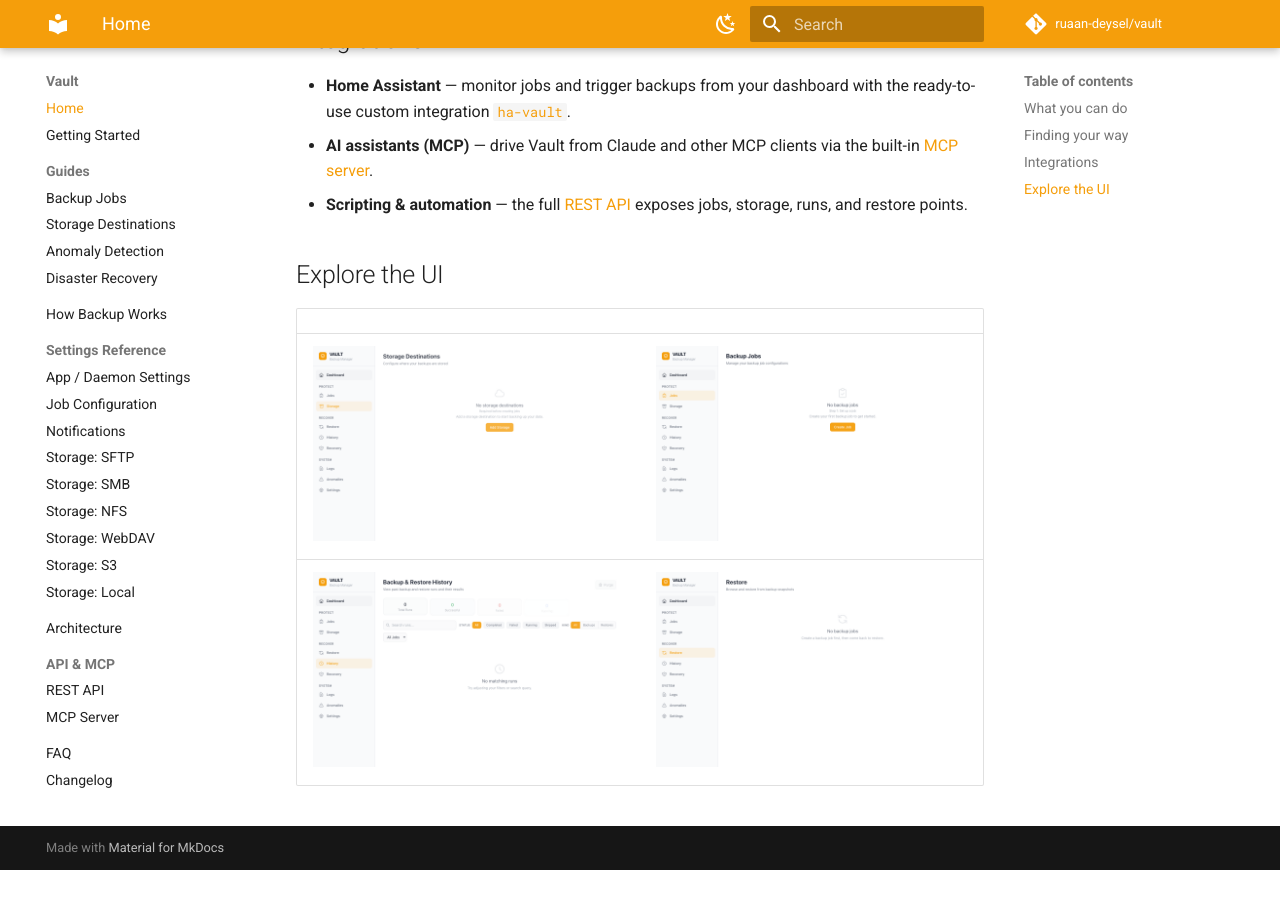
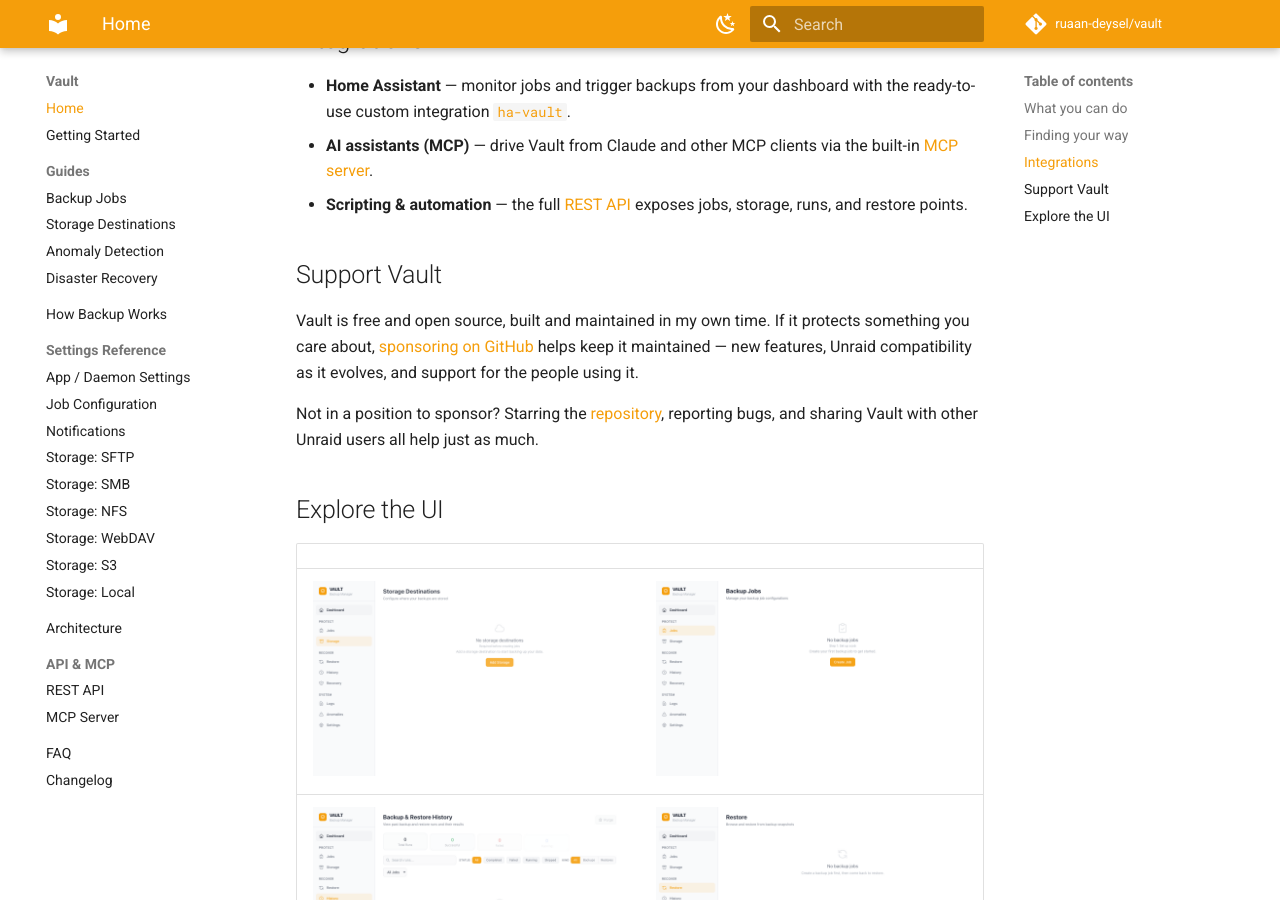
Before and after one commit to ruaan-deysel/vault, an MkDocs documentation site: the page built from docs/index.md, in a window 1280 px wide and 900 px high, scrolled down 1535 px. Built offline with MkDocs 1.6.1 and Material for MkDocs 9.7.7, drawn with Linux system fonts in a browser that asks for light colours; comment, search, counter and statistics services are not loaded; before the commit the page ends 2405 px from its top, so only the background shows below that.

Commit message:
docs: add GitHub Sponsors link to site footer and homepage
Sitewide footer social icons (heart + GitHub) so the sponsor link is
present on every documentation page, plus a short Support Vault section
on the homepage that also surfaces in the table of contents.

```diff
--- a/docs/index.md
+++ b/docs/index.md
@@ -29,6 +29,16 @@
 - **AI assistants (MCP)** — drive Vault from Claude and other MCP clients via the built-in [MCP server](mcp.md).
 - **Scripting & automation** — the full [REST API](api.md) exposes jobs, storage, runs, and restore points.
 
+## Support Vault
+
+Vault is free and open source, built and maintained in my own time. If it protects
+something you care about, [sponsoring on GitHub](https://github.com/sponsors/ruaan-deysel)
+helps keep it maintained — new features, Unraid compatibility as it evolves, and
+support for the people using it.
+
+Not in a position to sponsor? Starring the [repository](https://github.com/ruaan-deysel/vault),
+reporting bugs, and sharing Vault with other Unraid users all help just as much.
+
 ## Explore the UI
 
 |                                        |                                        |
--- a/mkdocs.yml
+++ b/mkdocs.yml
@@ -36,6 +36,16 @@
     - search.suggest
 extra_css:
   - stylesheets/extra.css
+extra:
+  # Rendered as icons in the site footer, so the sponsor link is present on
+  # every page rather than only where it is written into the prose.
+  social:
+    - icon: octicons/heart-fill-16
+      link: https://github.com/sponsors/ruaan-deysel
+      name: Sponsor Vault on GitHub
+    - icon: fontawesome/brands/github
+      link: https://github.com/ruaan-deysel/vault
+      name: Vault on GitHub
 markdown_extensions:
   - admonition
   - pymdownx.details
```
